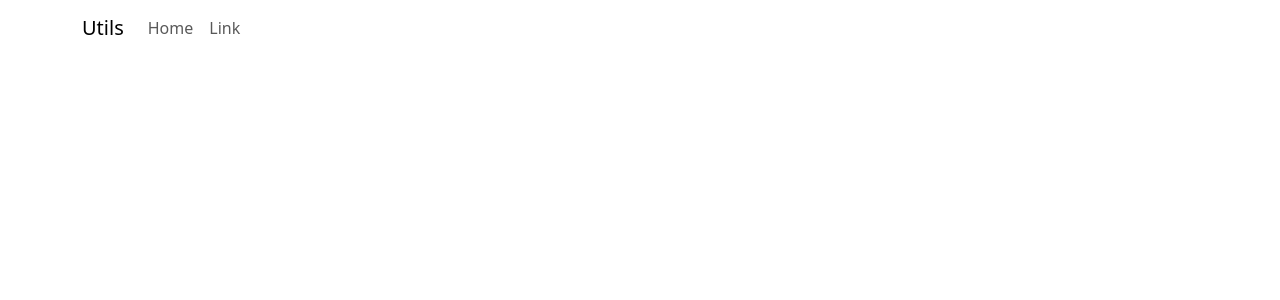
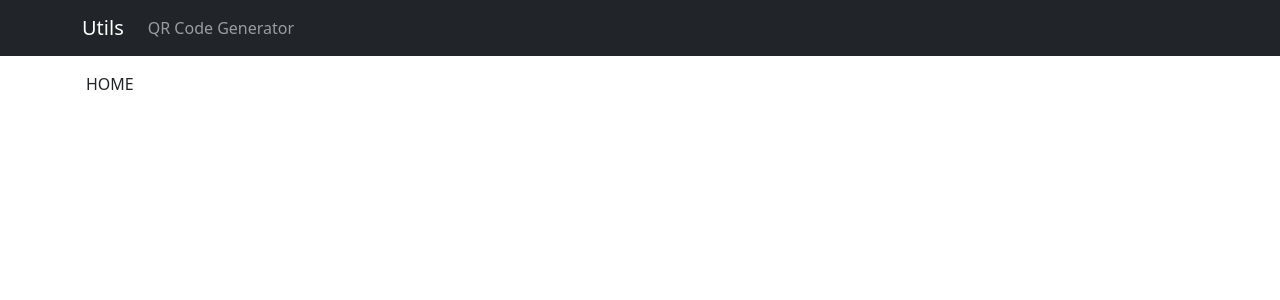
Before and after one commit to anthony-c-martin/utils, a React (Create React App) app: page / in a window 1280 px wide. Shown: the top 300 px of the page. Built offline with nearby package versions, Linux system fonts and the light colour scheme.

Commit message:
Scaffolding

```diff
--- a/package.json
+++ b/package.json
@@ -14,6 +14,9 @@
     "react": "^18.2.0",
     "react-bootstrap": "^2.8.0",
     "react-dom": "^18.2.0",
+    "react-router": "^6.16.0",
+    "react-router-bootstrap": "^0.26.2",
+    "react-router-dom": "^6.16.0",
     "react-scripts": "5.0.1",
     "typescript": "^4.9.5",
     "web-vitals": "^2.1.4"
@@ -41,5 +44,8 @@
       "last 1 firefox version",
       "last 1 safari version"
     ]
+  },
+  "devDependencies": {
+    "@types/react-router-bootstrap": "^0.26.2"
   }
 }
--- a/src/App.tsx
+++ b/src/App.tsx
@@ -1,20 +1,44 @@
 import Container from 'react-bootstrap/Container';
-import { Nav, NavDropdown, Navbar } from 'react-bootstrap'
+import { Nav, Navbar } from 'react-bootstrap'
+import { Outlet, Route, Routes } from 'react-router'
+import { BrowserRouter as Router } from 'react-router-dom';
+import { LinkContainer } from 'react-router-bootstrap';
+import { Home } from './pages/Home';
+import { QrCodePage } from './pages/QrCodePage';
 
 function App() {
   return (
-    <Navbar>
+    <Router>
+      <Routes>
+        <Route path="/" element={<Layout />}>
+          <Route index element={<Home />} />
+          <Route path="qrcode" element={<QrCodePage />} />
+        </Route>
+      </Routes>
+    </Router>
+  );
+}
+
+function Layout() {
+  return (
+    <>
+    <Navbar bg="dark" data-bs-theme="dark">
       <Container>
-        <Navbar.Brand href="#home">Utils</Navbar.Brand>
+        <Navbar.Brand href="/">Utils</Navbar.Brand>
         <Navbar.Toggle aria-controls="basic-navbar-nav" />
         <Navbar.Collapse id="basic-navbar-nav">
           <Nav className="me-auto">
-            <Nav.Link href="#home">Home</Nav.Link>
-            <Nav.Link href="#link">Link</Nav.Link>
+            <LinkContainer to="/qrcode">
+              <Nav.Link>QR Code Generator</Nav.Link>
+            </LinkContainer>
           </Nav>
         </Navbar.Collapse>
       </Container>
     </Navbar>
+    <Container className="p-3">
+      <Outlet />
+    </Container>
+    </>
   );
 }
 
--- /dev/null
+++ b/src/pages/Home.tsx
@@ -0,0 +1,3 @@
+export function Home() {
+  return (<p>HOME</p>);
+}
--- /dev/null
+++ b/src/pages/QrCodePage.tsx
@@ -0,0 +1,3 @@
+export function QrCodePage() {
+  return (<p>ABOUT</p>);
+}
```
Also changed, not shown: 1 other file (tests, documents, lock files or other folders).
